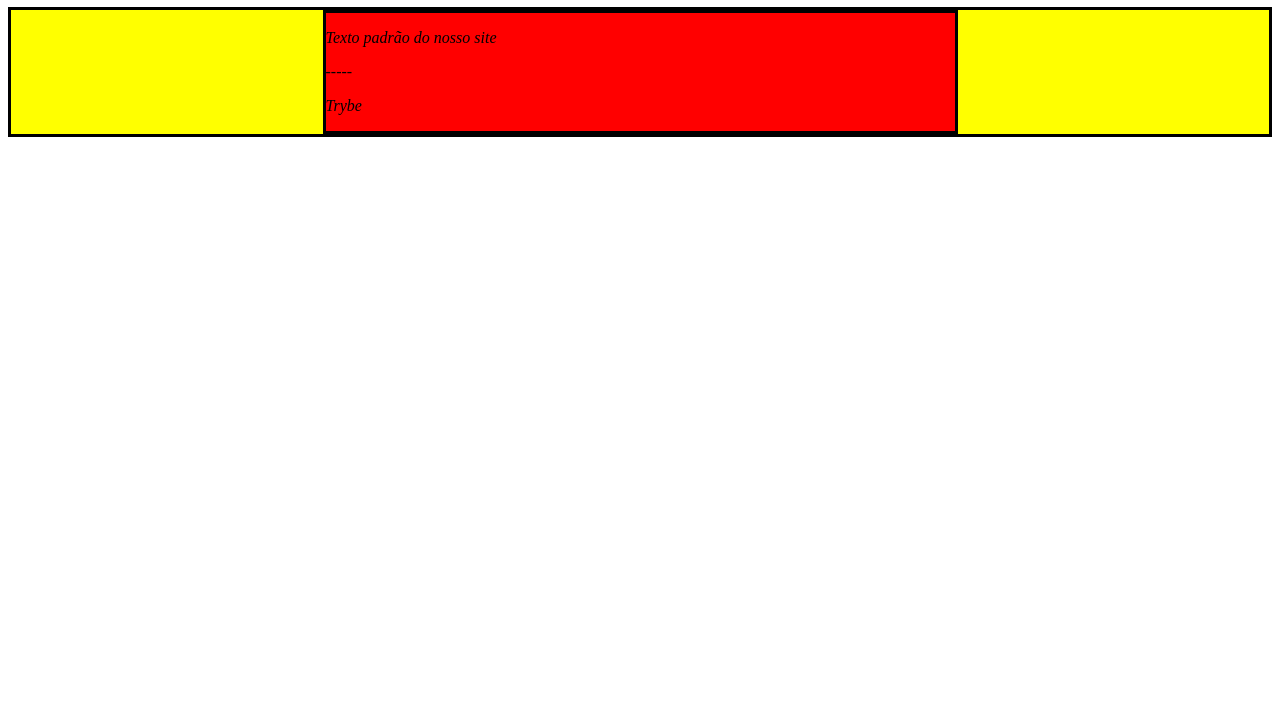
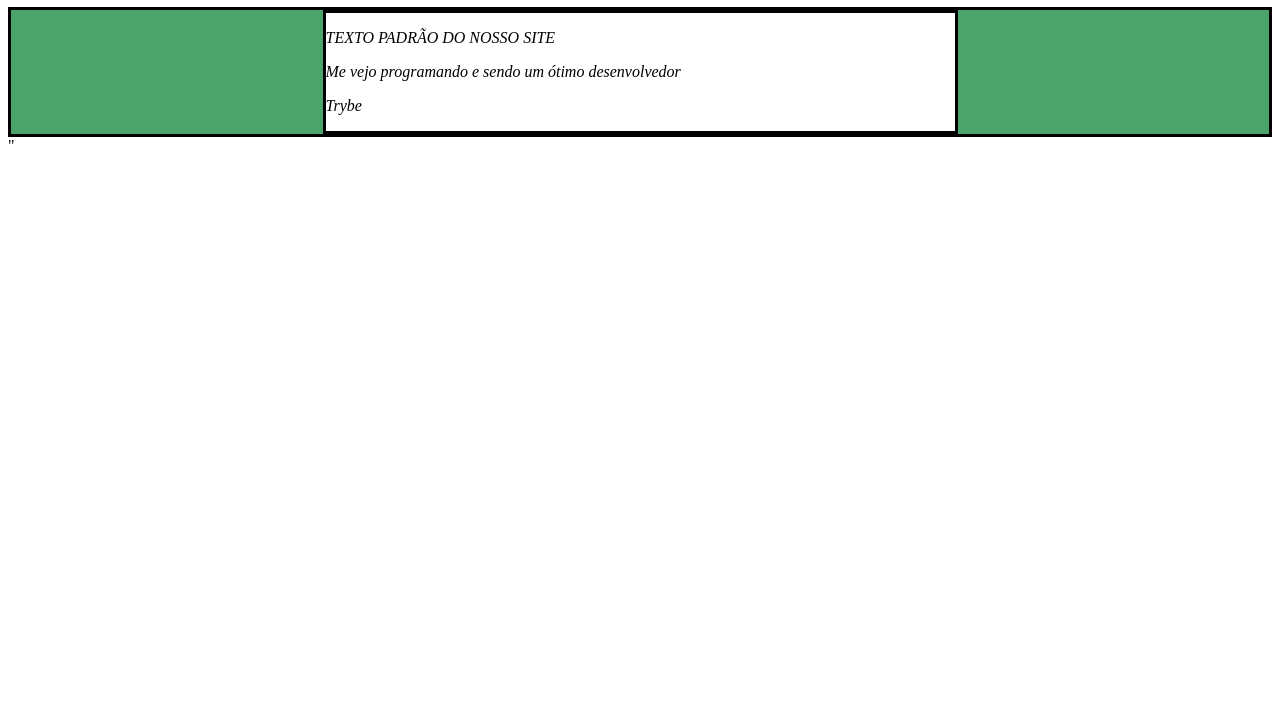
Before and after one commit to brunowedley/trybe-exercises, a plain HTML site: page bloco_5/javascript-dom-eventos-e-web-storage_1/exercise.html in a window 1280 px wide. Shown: the part 73-800 px from the top of the page. Drawn offline with Linux system fonts and the light colour scheme.

Commit message:
finalização do exercicio - Hora de brincar com as possibilidades

```diff
--- a/bloco_5/javascript-dom-eventos-e-web-storage_1/exercise.html
+++ b/bloco_5/javascript-dom-eventos-e-web-storage_1/exercise.html
@@ -51,6 +51,44 @@
  Crie uma função que modifique todo o texto da tag <p> para maiúsculo.
  Crie uma função que exiba o conteúdo de todas as tags <p> no console.
         */
-    </script>
+        function changeText(){
+            let paragraph = document.getElementsByTagName("p");
+            paragraph[1].innerText = "Me vejo programando e sendo um ótimo desenvolvedor";
+        }
+        changeText();
+        function changeColorToGreen(){
+            let yellowColor = document.getElementsByClassName("main-content")[0];
+            yellowColor.style.background = "rgb(76, 164,109)";
+        }
+        changeColorToGreen();
+        function changeColorToWhite(){
+            let redColor = document.getElementsByClassName("center-content")[0];
+            redColor.style.background = "white";
+        }
+        changeColorToWhite();
+
+        function textCorrection(){
+            let text = document.getElementsByTagName("h1");
+            text[0].innerText = "Exercício 5.1 - JavaScript";
+        }
+        textCorrection();
+
+        function toUpperCase(){
+            let upperCase = document.getElementsByTagName("p")[0];
+            upperCase.innerHTML = upperCase.innerHTML.toUpperCase();
+        }
+        toUpperCase();
+
+        function showText() {
+        let text = document.getElementsByTagName('p');
+        for (index in text) {
+            console.log(text[index].innerHTML);
+        }
+        }
+        showText();
+
+        //Crie uma função que exiba o conteúdo de todas as tags <p> no console.
+    </script>"
+ </script>
   </body>
 </html>
```
